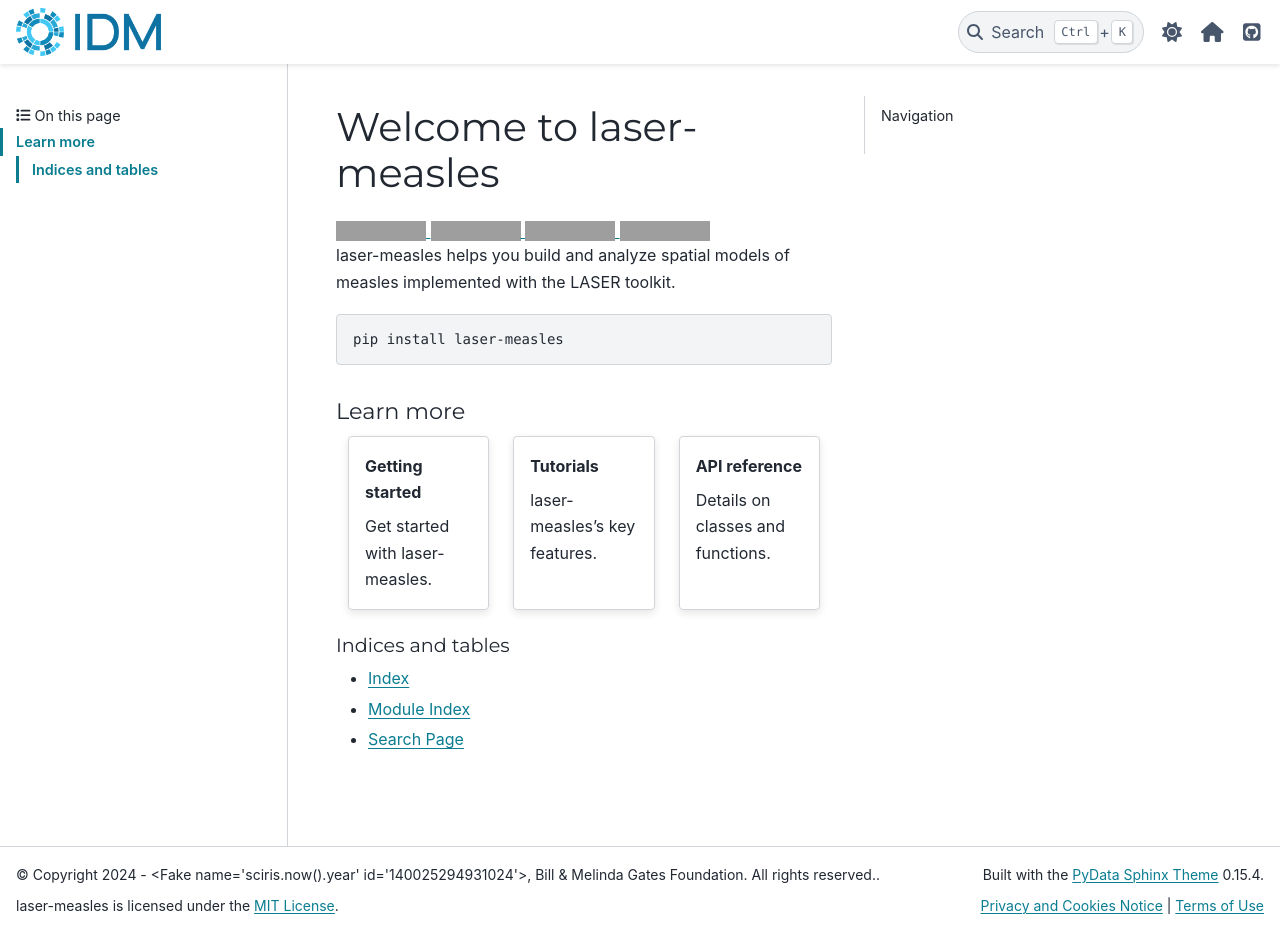
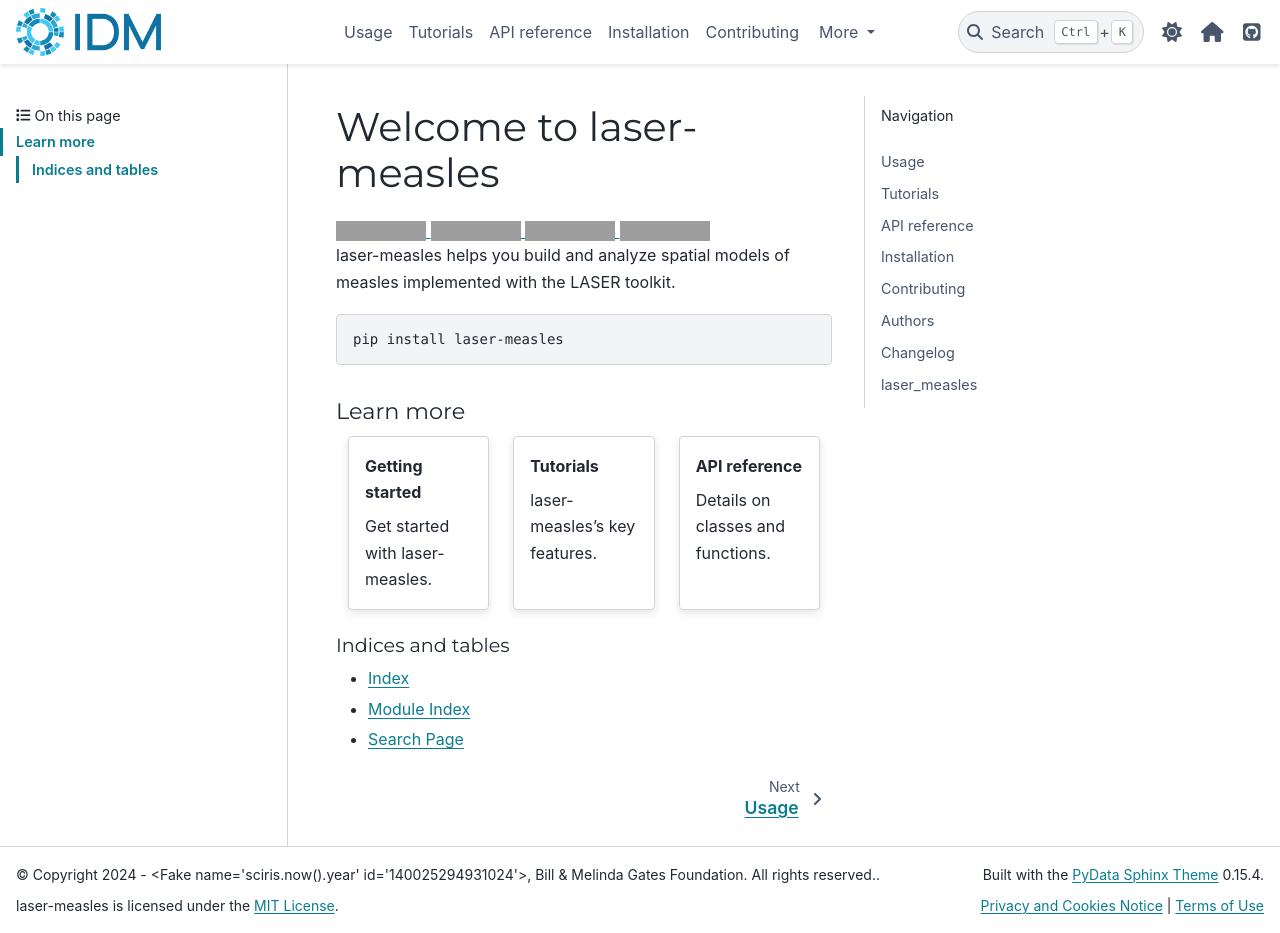
Before and after one commit to krosenfeld-IDM/laser-measles, a Sphinx documentation site: the page built from docs/index.rst, in a window 1280 px wide and 933 px high. Built offline with Sphinx 7.4.7 and the PyData theme 0.15.4, drawn with Linux system fonts in a browser that asks for light colours; pages that are not in the unit, such as notebooks, are missing from menus; grey boxes are pictures that could not be loaded.

Commit message:
docs: update index.rst to increase maxdepth of toctree and include hidden sections for usage, tutorials, and API documentation

```diff
--- a/docs/index.rst
+++ b/docs/index.rst
@@ -25,7 +25,12 @@
         Details on classes and functions.
 
 .. toctree::
-   :maxdepth: 2
+   :maxdepth: 3
+   :hidden:
+
+   usage
+   tutorials
+   api/index
    installation
    contributing
    authors
```
